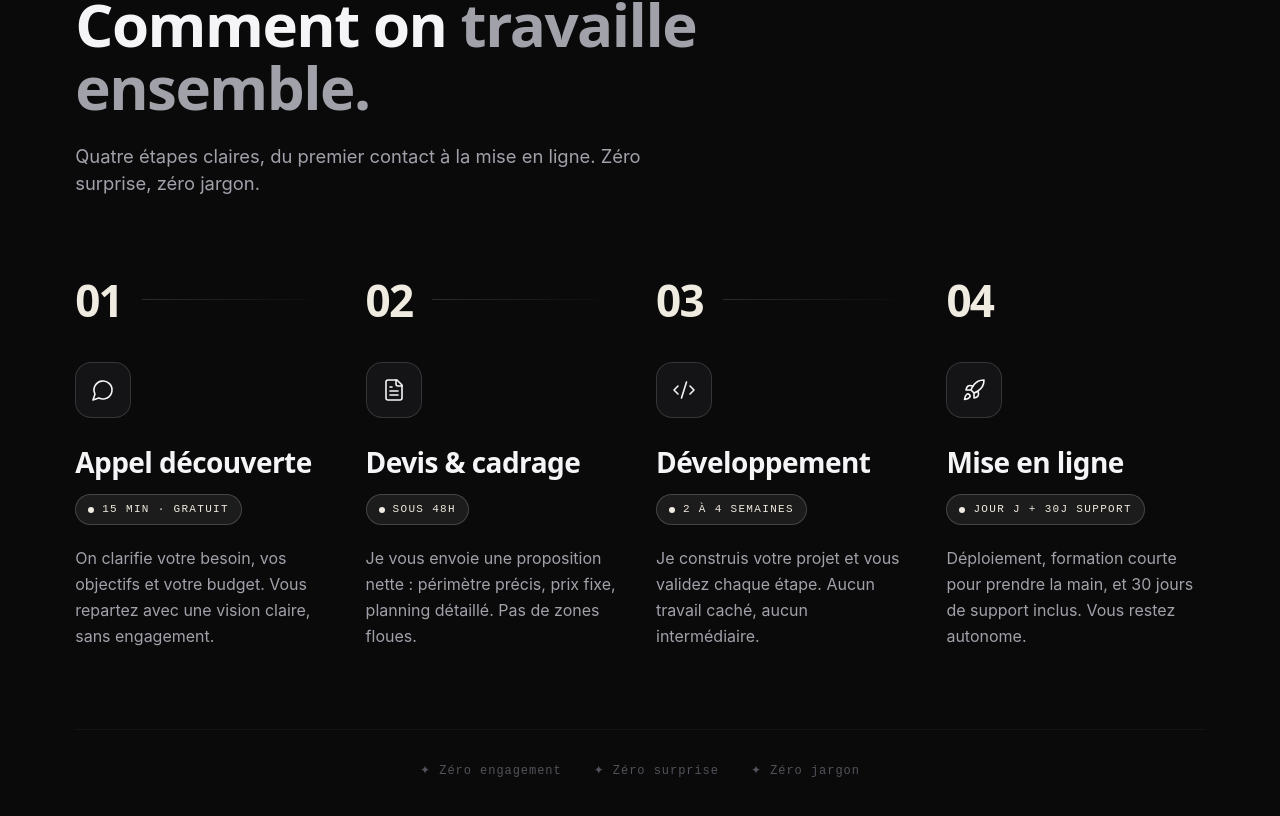
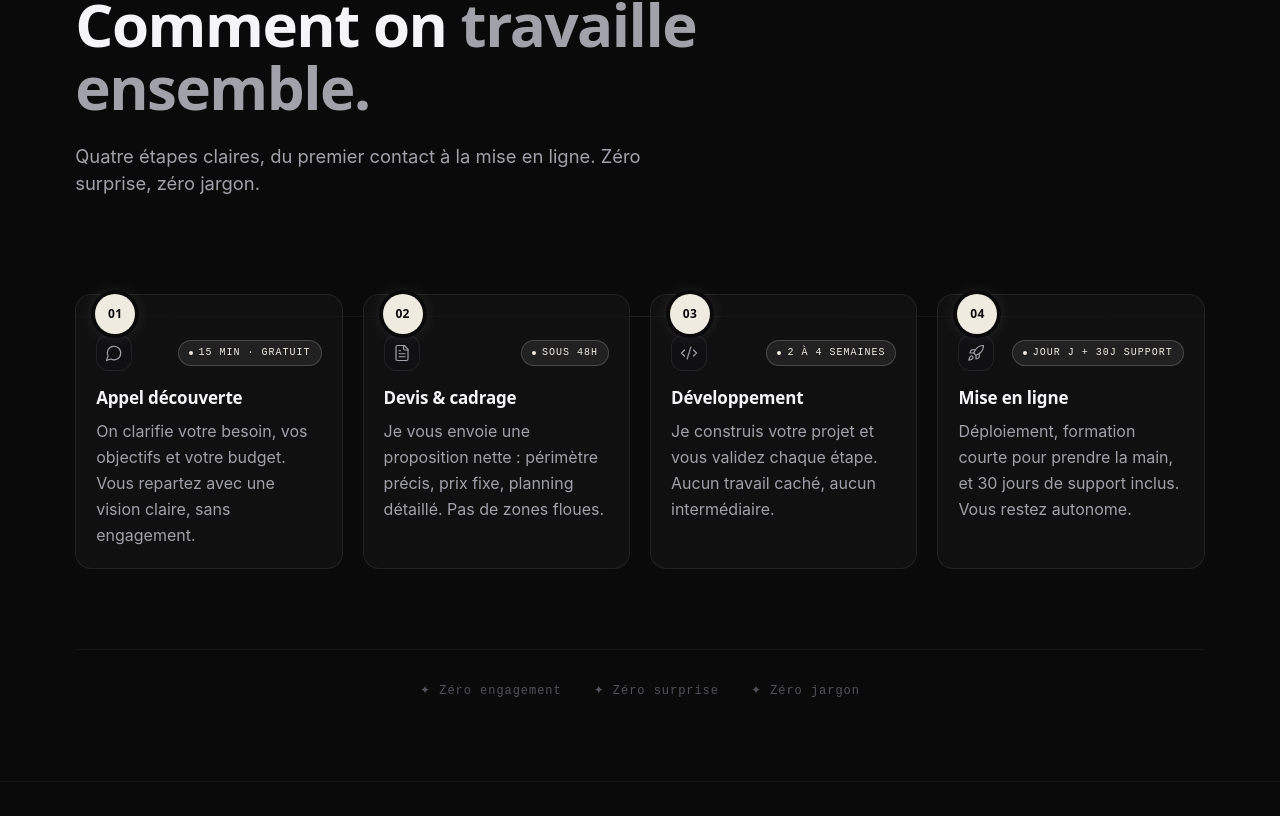
Before and after one commit to layesall/cvitae, a Next.js app: page / in a window 1280 px wide. Shown: the part 2254-3070 px from the top of the page. Built offline with nearby package versions, Linux system fonts and the light colour scheme.

Commit message:
fix(process): equal card heights via flex stretch

```diff
--- a/src/components/sections/Process.tsx
+++ b/src/components/sections/Process.tsx
@@ -39,7 +39,7 @@ export default function Process({
       <div className="container-page">
 
         {/* ── En-tête de section ── */}
-        <div className="flex flex-col gap-6 mb-16 lg:mb-20 max-w-3xl">
+        <div className="flex flex-col gap-6 mb-16 lg:mb-24 max-w-3xl">
           <motion.div
             initial={{ opacity: 0, y: 8 }}
             whileInView={{ opacity: 1, y: 0 }}
@@ -75,11 +75,42 @@ export default function Process({
           </motion.p>
         </div>
 
-        {/* ── Timeline des étapes ── */}
-        <div className="grid grid-cols-1 md:grid-cols-2 lg:grid-cols-4 gap-14 md:gap-10 lg:gap-8">
+        {/* ── Timeline ── */}
+        <div className="relative">
+
+          {/* Ligne connectrice — desktop (horizontale, centre des nœuds) */}
+          <div
+            aria-hidden
+            className="
+              hidden lg:block
+              absolute top-[22px] left-0 right-0
+              h-px
+              bg-gradient-to-r
+              from-border-strong/30
+              via-border-strong/60
+              to-border-strong/30
+              pointer-events-none
+            "
+          />
+
+          {/* Ligne connectrice — mobile (verticale) */}
+          <div
+            aria-hidden
+            className="
+              lg:hidden
+              absolute left-[19px] top-4 bottom-4
+              w-px
+              bg-gradient-to-b
+              from-border-strong/60
+              via-border-strong/40
+              to-border-strong/20
+              pointer-events-none
+            "
+          />
+
+          <div className="grid grid-cols-1 lg:grid-cols-4 gap-6 lg:gap-5 items-stretch">
             {steps.map((step, i) => {
               const Icon = iconMap[step.icon];
-            const isLast = i === steps.length - 1;
 
               return (
                 <motion.div
@@ -87,78 +118,103 @@ export default function Process({
                   initial={{ opacity: 0, y: 20 }}
                   whileInView={{ opacity: 1, y: 0 }}
                   viewport={{ once: true, margin: "-80px" }}
-                transition={{ duration: 0.5, delay: i * 0.1 }}
-                className="relative flex flex-col"
+                  transition={{ duration: 0.5, delay: i * 0.08 }}
+                  className="
+                    relative flex gap-5
+                    lg:flex-col lg:gap-0
+                    lg:h-full
+                  "
                 >
-                {/* ── Numéro géant + ligne horizontale ── */}
-                <div className="flex items-center gap-5 mb-10">
-                  <span
+                  {/* ── Nœud ──
+                      Mobile : à gauche, sur la ligne verticale
+                      Desktop : à cheval sur le bord supérieur de la card
+                  */}
+                  <div className="shrink-0 lg:absolute lg:top-0 lg:left-5 lg:z-10">
+                    <div
                       className="
+                        relative
+                        w-10 h-10 rounded-full
+                        bg-accent text-bg
+                        flex items-center justify-center
                         font-[family-name:var(--font-display)]
-                      text-[3.25rem] lg:text-[2.75rem]
-                      font-semibold leading-none tracking-[-0.04em]
-                      text-accent
+                        text-[12px] font-bold tracking-wide
+                        ring-4 ring-bg
+                        shadow-[0_0_20px_-4px_rgba(240,235,224,0.3)]
                       "
                     >
                       {step.number}
-                  </span>
-                  {!isLast && (
+                    </div>
+                  </div>
+
+                  {/* ── Carte ──
+                      Desktop : flex-col + h-full pour égaliser la hauteur
+                      La description prend tout l'espace restant (flex-1)
+                  */}
                   <div
                     className="
-                        hidden lg:block flex-1 h-px
-                        bg-gradient-to-r
-                        from-border-strong
-                        via-border-strong/50
-                        to-transparent
+                      flex flex-col flex-1 min-w-0
+                      lg:w-full lg:h-full
+                      bg-bg-card/60
+                      border border-border
+                      rounded-2xl
+                      p-5 lg:pt-10
+                      transition-colors duration-300
+                      hover:border-border-strong hover:bg-bg-card
                     "
-                    />
-                  )}
-                </div>
-
-                {/* ── Icône ── */}
+                  >
+                    {/* Header : icône + badge durée */}
+                    <div className="flex items-center justify-between gap-3 mb-4">
                       <div
                         className="
-                    w-14 h-14 rounded-2xl
-                    bg-bg-card border border-border-strong
+                          w-9 h-9 rounded-xl shrink-0
+                          bg-bg-elevated border border-border
                           flex items-center justify-center
-                    mb-7
                         "
                       >
                         <Icon
-                    className="w-6 h-6 text-text"
+                          className="w-[18px] h-[18px] text-text-muted"
                           strokeWidth={1.6}
                         />
                       </div>
 
-                {/* ── Titre ── */}
-                <h3 className="t-h3 font-[family-name:var(--font-display)] font-semibold mb-4 leading-tight">
+                      <span
+                        className="
+                          inline-flex items-center gap-1.5
+                          px-2.5 py-1 rounded-full
+                          bg-accent/[0.08]
+                          border border-accent/20
+                          font-[family-name:var(--font-mono)]
+                          text-[10px] font-medium tracking-[0.1em]
+                          text-accent uppercase
+                          whitespace-nowrap
+                        "
+                      >
+                        <span className="w-1 h-1 rounded-full bg-accent" />
+                        {step.duration}
+                      </span>
+                    </div>
+
+                    {/* Titre */}
+                    <h3
+                      className="
+                        font-[family-name:var(--font-display)]
+                        text-[17px] font-semibold leading-tight
+                        tracking-[-0.01em]
+                        mb-2.5
+                      "
+                    >
                       {step.title}
                     </h3>
 
-                {/* ── Badge durée ── */}
-                <span
-                  className="
-                    inline-flex items-center gap-2 w-fit
-                    px-3 py-1.5 mb-5
-                    rounded-full
-                    bg-accent/[0.08]
-                    border border-accent/20
-                    font-[family-name:var(--font-mono)]
-                    text-[11px] font-medium tracking-[0.12em]
-                    text-accent uppercase
-                  "
-                >
-                  <span className="w-1.5 h-1.5 rounded-full bg-accent" />
-                  {step.duration}
-                </span>
-
-                {/* ── Description ── */}
-                <p className="t-body text-text-muted leading-relaxed">
+                    {/* Description — flex-1 pour pousser vers le bas si besoin */}
+                    <p className="t-body text-text-muted leading-relaxed text-[13.5px] flex-1">
                       {step.description}
                     </p>
+                  </div>
                 </motion.div>
               );
             })}
+          </div>
         </div>
 
         {/* ── Note de bas de section ── */}
@@ -167,7 +223,7 @@ export default function Process({
           whileInView={{ opacity: 1 }}
           viewport={{ once: true }}
           transition={{ duration: 0.5, delay: 0.4 }}
-          className="mt-20 pt-8 border-t border-border/60 flex flex-wrap items-center justify-center gap-x-8 gap-y-3"
+          className="mt-14 lg:mt-20 pt-8 border-t border-border/60 flex flex-wrap items-center justify-center gap-x-8 gap-y-3"
         >
           <span className="t-mono-sm text-text-dim">
             ✦ Zéro engagement
```
Lines whose indentation alone changed are shown as unchanged.
